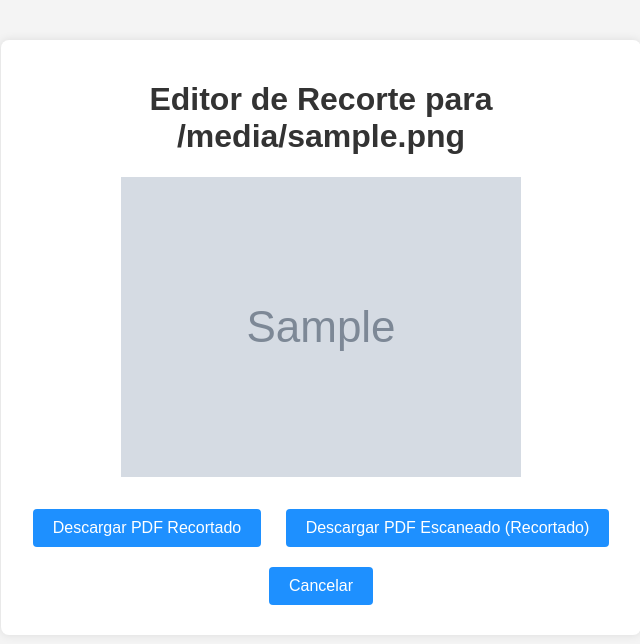
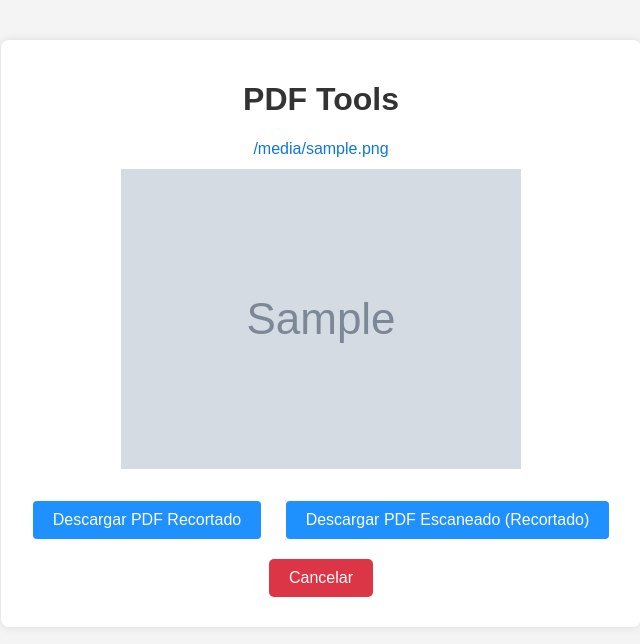
Before and after one commit to PetroGucci/PDF, a Flask app: template templates/editor.html in a window 1280 px wide. Shown: the top 644 px of the page, without its empty margins (319-959 px from the left). Run offline with Flask 3, Linux system fonts and the light colour scheme; the template is opened without the code that fills it: most values are stand-ins (such as "Sample title", 1, 10 or a date in 2020); grey boxes marked "Sample" are stand-in pictures; some libraries are stand-ins or nearby versions.

Commit message:
Algunos arreglos en el css y boton de cancelar edicion

```diff
--- a/static/css/style.css
+++ b/static/css/style.css
@@ -18,6 +18,13 @@ body {
 
 h1, h2 {
     color: #333;
+}
+.filename {
+    color: #0f78d1;
+    margin-block-start: 0.67em;
+    margin-block-end: 0.67em;
+    margin-inline-start: 0px;
+    margin-inline-end: 0px;
 }
 
 #drop-area {
@@ -50,7 +57,17 @@ button {
 button:hover {
     background: #0f78d1;
 }
-
+#cancelEdit{
+    background-color: #dc3545; /* Rojo normal */
+    color: white;
+    border: none;
+    padding: 10px 20px;
+    border-radius: 5px;
+    cursor: pointer;
+}
+#cancelEdit:hover {
+    background-color: #c82333; /* Rojo más oscuro */
+}
 a {
     color: #1e90ff;
     text-decoration: none;
--- a/static/js/editor.js
+++ b/static/js/editor.js
@@ -32,6 +32,6 @@ document.getElementById('download-scan').addEventListener('click', function() {
     submitForm('crop_scan_pdf');
 });
 // Botón de cancelar: redirige al inicio
-    document.getElementById('cancel').addEventListener('click', function() {
+    document.getElementById('cancelEdit').addEventListener('click', function() {
     window.location.href = "/";
 });
--- a/templates/editor.html
+++ b/templates/editor.html
@@ -9,7 +9,8 @@
 </head>
 <body>
     <div class="container">
-        <h1>Editor de Recorte para {{ filename }}</h1>
+        <h1>PDF Tools</h1>
+        <div class="filename">{{ filename }}</div>
         <div>
             <!-- Se carga la imagen desde la carpeta uploads -->
             <img id="image" src="{{ url_for('uploaded_file', filename=filename) }}" alt="Imagen para recortar" style="max-width:100%;">
@@ -23,7 +24,7 @@
             <!-- Los botones de acción -->
             <button type="button" id="download-crop">Descargar PDF Recortado</button>
             <button type="button" id="download-scan">Descargar PDF Escaneado (Recortado)</button>
-            <button type="button" id="cancel">Cancelar</button>
+            <button type="button" id="cancelEdit">Cancelar</button>
         </form>
     </div>
     <!-- Cropper.js JS -->
--- a/templates/index.html
+++ b/templates/index.html
@@ -10,7 +10,8 @@
 <body>
     <button id="toggleDarkMode">🌙 Modo Oscuro</button>
     <div class="container">
-        <h1>Arrastra y suelta tu archivo (PDF, PNG, JPG)</h1>
+        <h1>PDF Tools</h1>
+        <p>Arrastra y suelta tu archivo (PDF, PNG, JPG)</p>
         <!-- Área de Drag & Drop -->
         <div id="drop-area">
             <form id="file-form" method="POST" enctype="multipart/form-data">
--- a/templates/process.html
+++ b/templates/process.html
@@ -7,7 +7,9 @@
 </head>
 <body>
     <div class="container">
-        <h1>Archivo: {{ filename }}</h1>
+        <h1>PDF Tools</h1>
+        <p>Archivo cargado:</p>
+        <div class="filename">{{ filename }}</div></p>
         {% if file_type == 'pdf' %}
             <h2>Acciones disponibles para PDF:</h2>
             <form method="POST">
```
